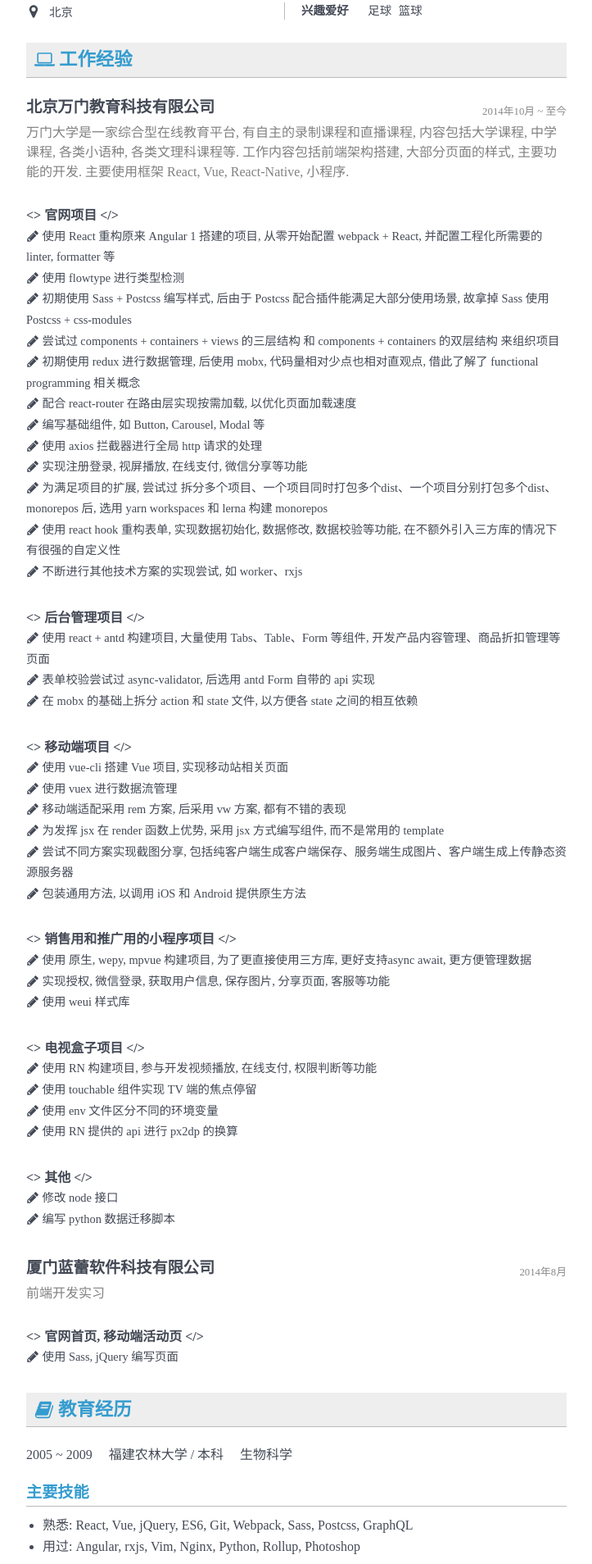
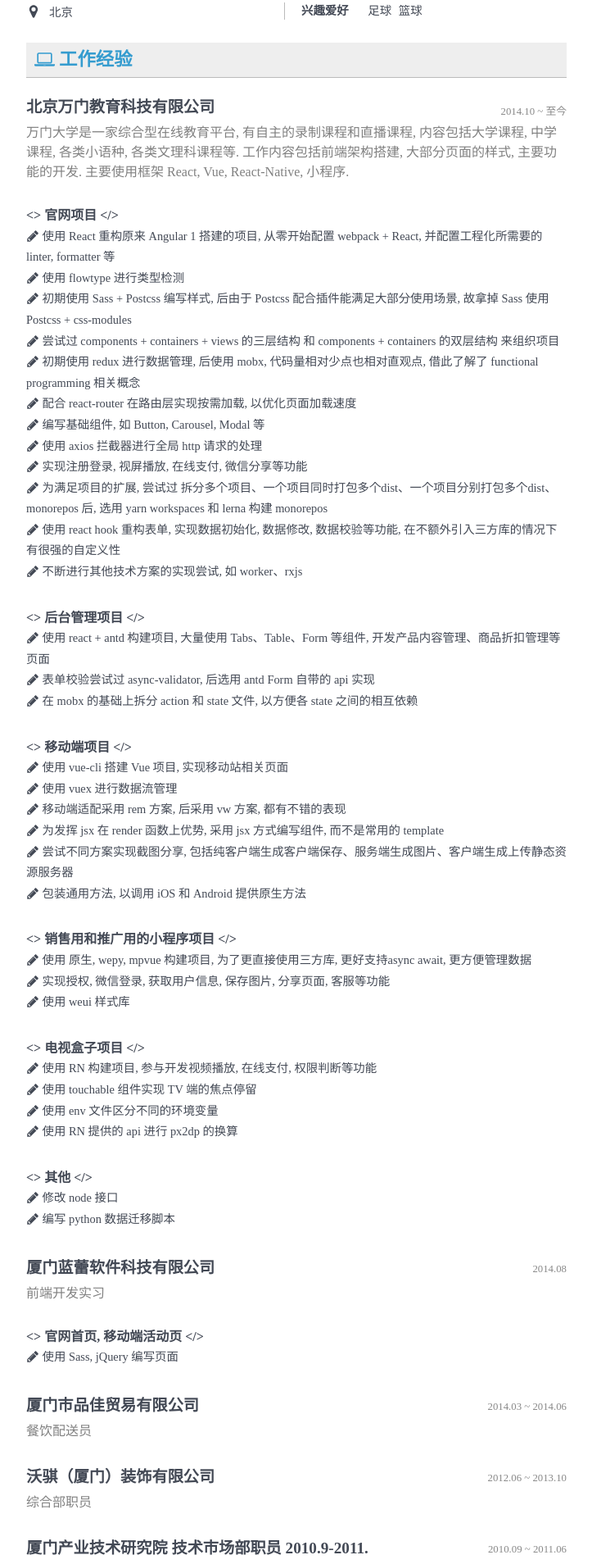
Before and after one commit to gino20/resume, a Vue app: page /#/ in a window 1280 px wide. Shown: the part 272-2180 px from the top of the page at 82% size, without its empty margins (278-1001 px from the left). Built offline with nearby package versions, Linux system fonts and the light colour scheme.

Commit message:
fix: update career

```diff
--- a/src/constants.ts
+++ b/src/constants.ts
@@ -29,7 +29,7 @@
   career: [
     {
       company: '北京万门教育科技有限公司',
-      during: '2014年10月 ~ 至今',
+      during: '2014.10 ~ 至今',
       post:
         '万门大学是一家综合型在线教育平台, 有自主的录制课程和直播课程, 内容包括大学课程, 中学课程, 各类小语种, 各类文理科课程等. ' +
         '工作内容包括前端架构搭建, 大部分页面的样式, 主要功能的开发. ' +
@@ -100,7 +100,7 @@
     },
     {
       company: '厦门蓝蕾软件科技有限公司',
-      during: '2014年8月',
+      during: '2014.08',
       post: '前端开发实习',
       homepage: 'jdxx.jd-dian.com/indexPC.html',
       projects: [
@@ -110,6 +110,21 @@
         },
       ],
     },
+    {
+      company: '厦门市品佳贸易有限公司',
+      during: '2014.03 ~ 2014.06',
+      post: '餐饮配送员',
+    },
+    {
+      company: '沃骐（厦门）装饰有限公司',
+      during: '2012.06 ~ 2013.10',
+      post: '综合部职员',
+    },
+    {
+      company: '厦门产业技术研究院 技术市场部职员 2010.9-2011.',
+      during: '2010.09 ~ 2011.06',
+      post: '技术市场部职员',
+    }
   ],
   skills: [
     '熟悉: React, Vue, jQuery, ES6, Git, Webpack, Sass, Postcss, GraphQL',
```
